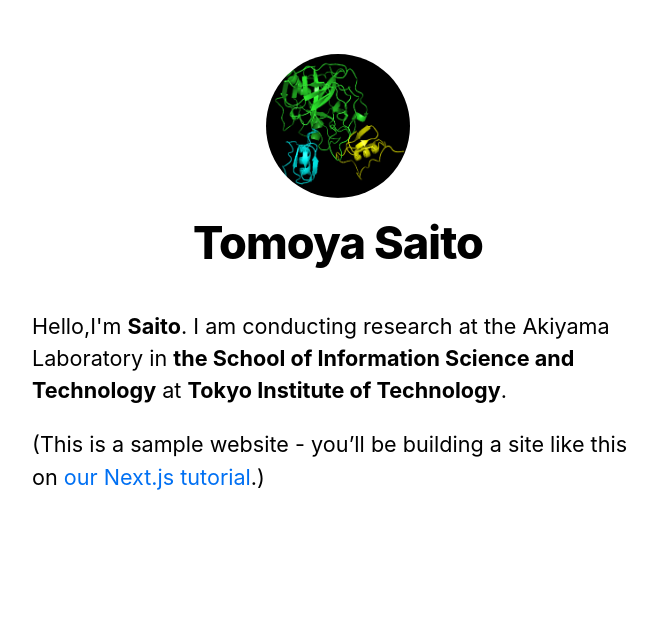
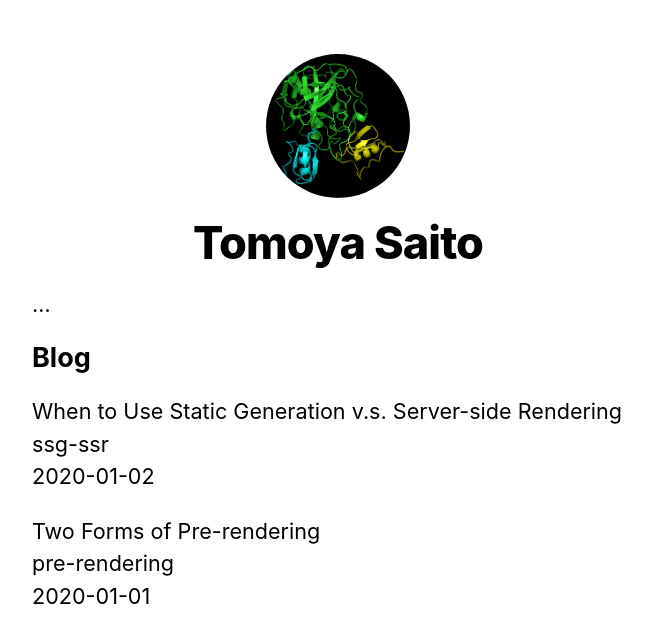
Before and after one commit to saitomooo/Practice4, a Next.js app in the folder nextjs-blog/: page / in a window 1280 px wide. Shown: the top 642 px of the page, without its empty margins (302-959 px from the left). Built offline with nearby package versions, Linux system fonts and the light colour scheme.

Commit message:
外部データの取得と繁栄

```diff
--- a/nextjs-blog/pages/index.js
+++ b/nextjs-blog/pages/index.js
@@ -1,21 +1,35 @@
 import Head from 'next/head'
 import Layout, { siteTitle } from '../components/layout'
 import utilStyles from '../styles/utils.module.css'
+import { getSortedPostsData } from '../lib/post.js'
 
-export default function Home() {
+export default function Home({ allPostsData }) {
   return (
     <Layout home>
-      <Head>
-        <title>{siteTitle}</title>
-      </Head>
-      <section className={utilStyles.headingMd}>
-        <p>Hello,I'm <strong>Saito</strong>. I am conducting research at the Akiyama Laboratory in <strong>the School of
-         Information Science and Technology</strong> at <strong>Tokyo Institute of Technology</strong>.</p>
-        <p>
-          (This is a sample website - you’ll be building a site like this on{' '}
-          <a href="https://nextjs.org/learn">our Next.js tutorial</a>.)
-        </p>
+      <Head>…</Head>
+      <section className={utilStyles.headingMd}>…</section>
+      <section className={`${utilStyles.headingMd} ${utilStyles.padding1px}`}>
+        <h2 className={utilStyles.headingLg}>Blog</h2>
+        <ul className={utilStyles.list}>
+          {allPostsData.map(({ id, date, title }) => (
+            <li className={utilStyles.listItem} key={id}>
+              {title}
+              <br />
+              {id}
+              <br />
+              {date}
+            </li>
+          ))}
+        </ul>
       </section>
     </Layout>
   )
 }
+export async function getStaticProps() {
+  const allPostsData = getSortedPostsData()
+  return {
+    props: {
+      allPostsData
+    }
+  }
+}
```
